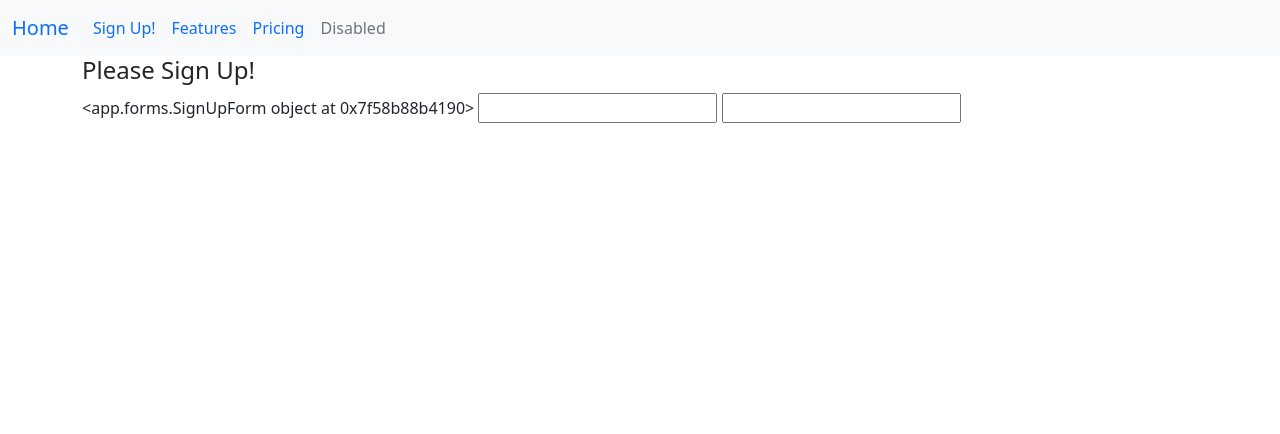
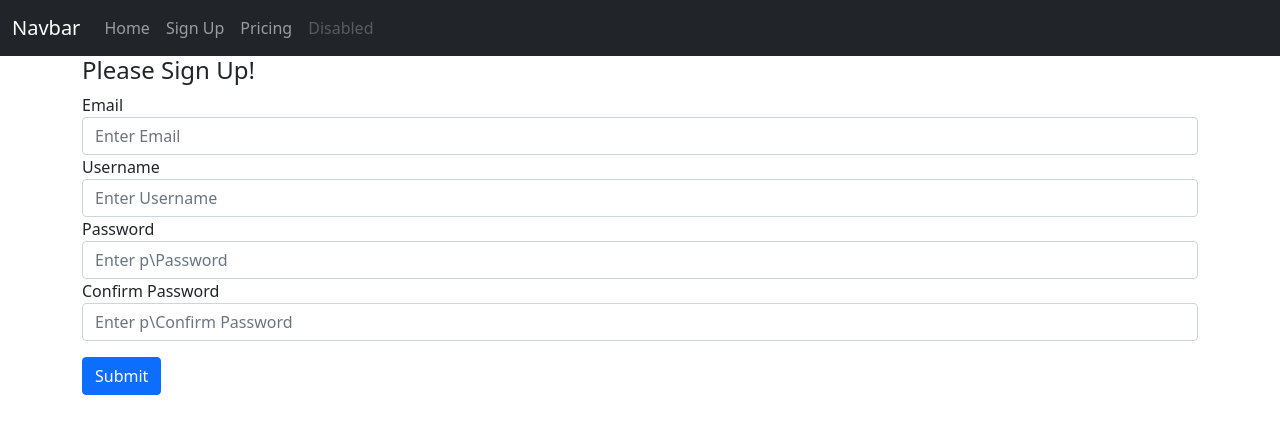
Before and after one commit to siobhankb/kekambas-week6-flask-intro, a Flask app: page /signup in a window 1280 px wide. Shown: the top 434 px of the page. Run offline with Flask 2, Linux system fonts and the light colour scheme; some libraries are stand-ins or nearby versions.

Commit message:
caught up

```diff
--- a/app/routes.py
+++ b/app/routes.py
@@ -1,5 +1,5 @@
 from app import app
-from flask import render_template
+from flask import render_template, flash
 from app.forms import SignUpForm
 
 #tell what URL
@@ -14,9 +14,26 @@ def index():
 
 
 
-@app.route('/signup')
+@app.route('/signup', methods=['GET', 'POST'])
 def signup():
     form = SignUpForm()
+    if form.validate_on_submit():
+        print('This was a huge success')
+        email = form.email.data
+        username = form.username.data
+        password = form.password.data
+        print(email, username, password)
+        if username in {'abc', 'aaa'}:
+            flash('That username already exitsts')
+            return redirect(url_for('index'))
+
+        # add the user to the database
+
+        # show message of success/failure
+        flash('You have successfully signed up!', 'success')
+        #redirect back to the homepage
+        return redirect(url_for('index'))
+
     return render_template('signup.html', form=form)
 
 # when you close the terminal, it doesn't save the app you've run
--- a/app/templates/base.html
+++ b/app/templates/base.html
@@ -18,37 +18,14 @@
     <title>{% block title %}{% endblock %}</title>
   </head>
   <body>
-<nav class="navbar navbar-expand-lg bg-light">
-  <div class="container-fluid">
-    <a class="navbar-brand" href="index.html">Home</a>
-    <button class="navbar-toggler" type="button" data-bs-toggle="collapse" data-bs-target="#navbarNav" aria-controls="navbarNav" aria-expanded="false" aria-label="Toggle navigation">
-      <span class="navbar-toggler-icon"></span>
-    </button>
-    <div class="collapse navbar-collapse" id="navbarNav">
-      <ul class="navbar-nav">
-        <li class="nav-item">
-          <a class="nav-link active" aria-current="page" href="page2.html">Sign Up!</a>
-        </li>
-        <li class="nav-item">
-          <a class="nav-link" href="#">Features</a>
-        </li>
-        <li class="nav-item">
-          <a class="nav-link" href="#">Pricing</a>
-        </li>
-        <li class="nav-item">
-          <a class="nav-link disabled">Disabled</a>
-        </li>
-      </ul>
+    <!-- navbar goes here -->
+    {% include 'nav.html' %}
+    <!-- main page content -->
+    <div class="container">
+      {% include 'messages.html' %}
+
+      {% block content %} {% endblock %}
     </div>
-  </div>
-</nav>
-
-<!-- start new container -->
-<div class="container">
-    <!-- placeholder block for main content of page -->
-    {% block content %}
-    {% endblock %}
-</div>
 
     <script src="https://cdnjs.cloudflare.com/ajax/libs/popper.js/2.9.2/umd/popper.min.js"></script>
     <script src="https://cdnjs.cloudflare.com/ajax/libs/twitter-bootstrap/5.1.0/js/bootstrap.min.js"></script>
--- /dev/null
+++ b/app/templates/messages.html
@@ -0,0 +1,13 @@
+
+{% with messages = get_flashed_messages(with_categories = true) %}
+  {% if messages %}
+    <ul class=flashes>
+    {% for category, message in messages %}
+        <div class="alert alert-{{ category }} alert-dismissible fade show" role="alert">
+                <strong>{{ message }}</strong>
+                <button type="button" class="btn-close" data-bs-dismiss="alert" aria-label="Close"></button>
+            </div>
+    {% endfor %}
+    </ul>
+  {% endif %}
+{% endwith %}
--- /dev/null
+++ b/app/templates/nav.html
@@ -0,0 +1,32 @@
+    <nav class="navbar navbar-expand-lg navbar-dark bg-dark">
+      <div class="container-fluid">
+        <a class="navbar-brand" href="#">Navbar</a>
+        <button
+          class="navbar-toggler"
+          type="button"
+          data-bs-toggle="collapse"
+          data-bs-target="#navbarNav"
+          aria-controls="navbarNav"
+          aria-expanded="false"
+          aria-label="Toggle navigation"
+        >
+          <span class="navbar-toggler-icon"></span>
+        </button>
+        <div class="collapse navbar-collapse" id="navbarNav">
+          <ul class="navbar-nav">
+            <li class="nav-item">
+              <a class="nav-link" href="{{ url_for('index') }}">Home</a>
+            </li>
+            <li class="nav-item">
+              <a class="nav-link" href="{{ url_for('signup') }}">Sign Up</a>
+            </li>
+            <li class="nav-item">
+              <a class="nav-link" href="#">Pricing</a>
+            </li>
+            <li class="nav-item">
+              <a class="nav-link disabled">Disabled</a>
+            </li>
+          </ul>
+        </div>
+      </div>
+    </nav>
--- a/app/templates/signup.html
+++ b/app/templates/signup.html
@@ -5,7 +5,23 @@
 
 {% block content %}
 <h4>Please Sign Up!</h4>
-  {{ form }}
-  {{ form.email }}
-  {{ form.password }}
+<form method = 'post' action="/">
+  {{ form.csrf_token }}
+  <div class="form-group">
+  {{ form.email.label }}
+  {{ form.email(class='form-control', placeholder='Enter Email') }}
+
+  {{ form.username.label }}
+  {{ form.username(class='form-control', placeholder='Enter Username') }}
+
+  {{ form.password.label }}
+  {{ form.password(class='form-control', placeholder='Enter p\Password') }}
+
+  {{ form.confirm_pass.label }}
+  {{ form.confirm_pass(class='form-control', placeholder='Enter p\Confirm Password') }}
+
+  {{ form.submit(class='btn btn-primary mt-3')}}
+  </div>
+</form>
+
 {% endblock content %}
```
Also changed, not shown: notes.txt (+7 -0 lines).
